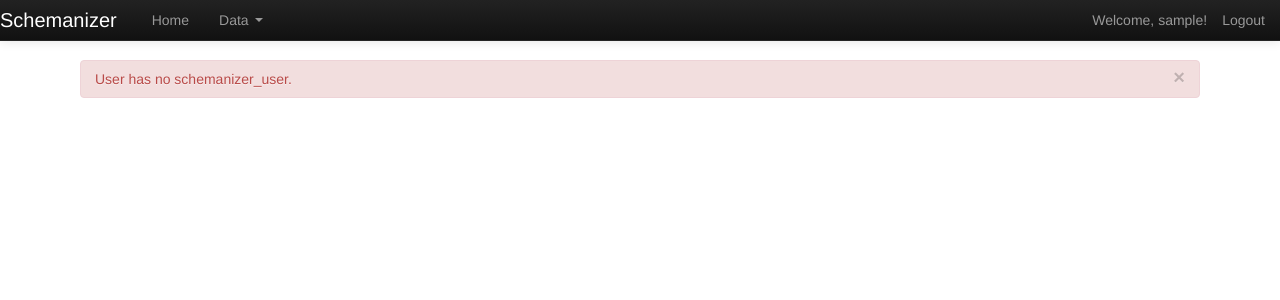
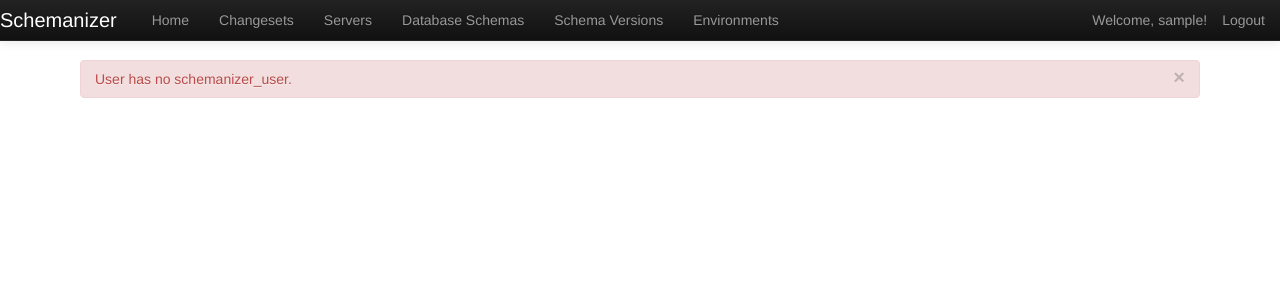
Before and after one commit to emedez/schemanizer, a Django app: page /schemanizer/changeset/apply/1/ in a window 1280 px wide. Shown: the top 300 px of the page. Run offline with Django 3.2, Linux system fonts and the light colour scheme; the visitor is signed in with stand-in values (Sample User, id 1); data that the repository does not hold is empty; some libraries are stand-ins or nearby versions.

Commit message:
Converted 'Data' menu items as top level menu items.

```diff
--- a/schemanizerproj/templates/site_base.html
+++ b/schemanizerproj/templates/site_base.html
@@ -28,6 +28,7 @@
                                     {% comment %}
                                     <li class="{% block class_changesets %}{% endblock %}"><a href="{% url 'schemanizer_changeset_list' %}">Changesets</a></li>
                                     {% endcomment %}
+                                    {% comment %}
                                     <li class="dropdown">
                                         <a href="#" class="dropdown-toggle" data-toggle=""dropdown">
                                             Data
@@ -41,6 +42,12 @@
                                             <li><a href="{% url 'schemanizer_environment_list' %}">Environments</a></li>
                                         </ul>
                                     </li>
+                                    {% endcomment %}
+                                    <li><a href="{% url 'schemanizer_changeset_list' %}">Changesets</a></li>
+                                    <li><a href="{% url 'schemanizer_server_list' %}">Servers</a></li>
+                                    <li><a href="{% url 'schemanizer_database_schema_list' %}">Database Schemas</a></li>
+                                    <li><a href="{% url 'schemanizer_schema_version_list' %}">Schema Versions</a></li>
+                                    <li><a href="{% url 'schemanizer_environment_list' %}">Environments</a></li>
                                 {% endblock %}
                             </ul>
                             <ul class="nav pull-right">
```
